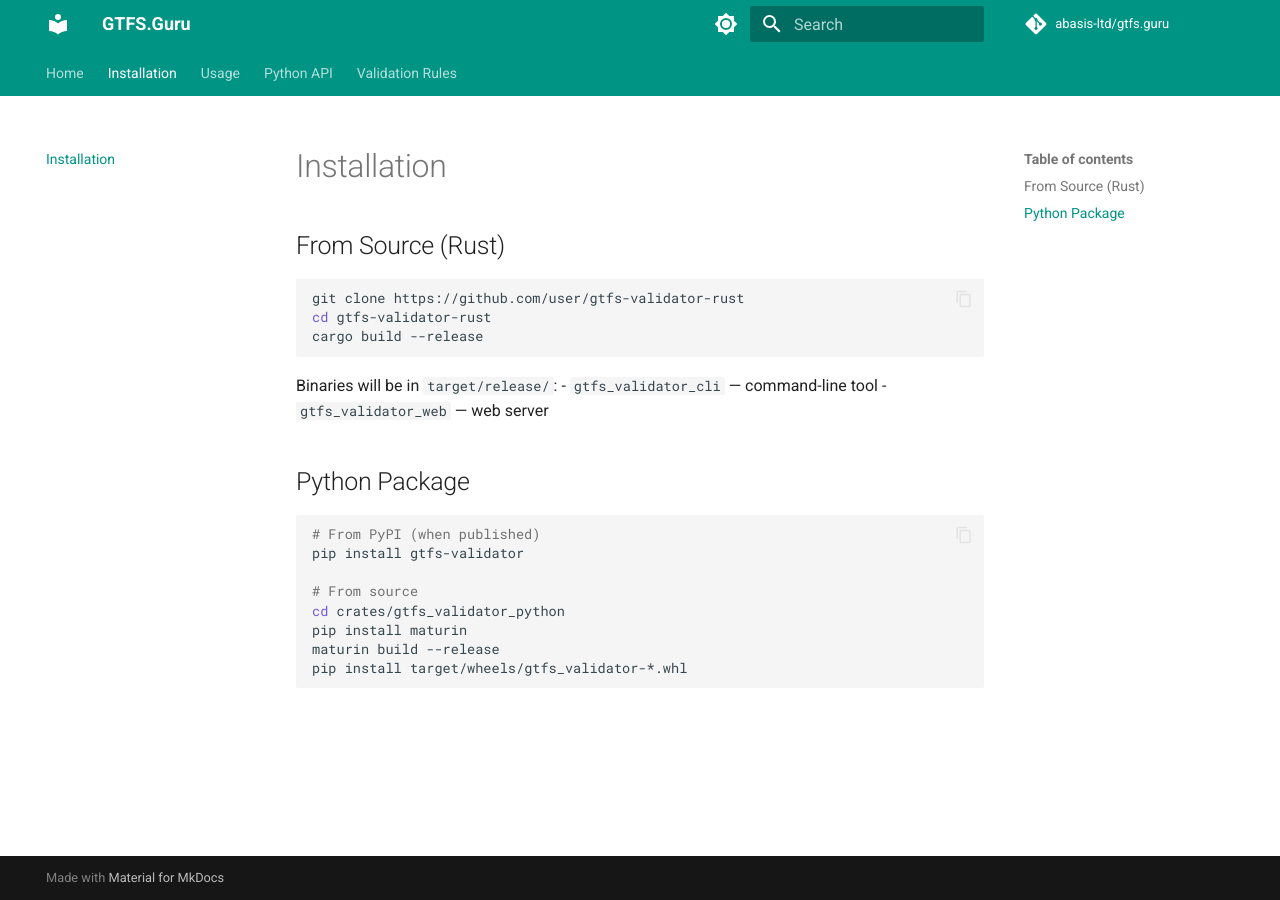
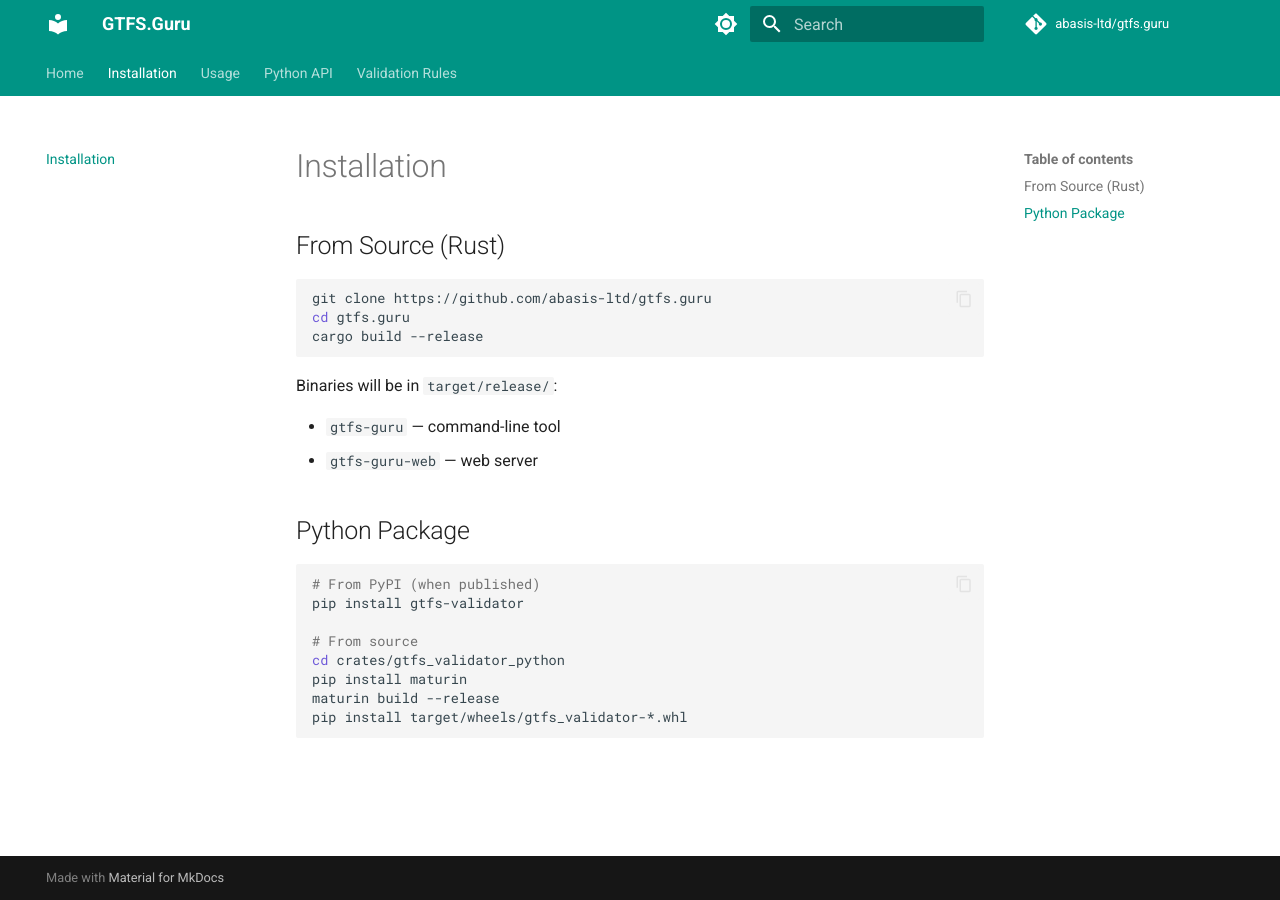
Before and after one commit to abasis-ltd/gtfs.guru, an MkDocs documentation site: the page built from docs/installation.md, in a window 1280 px wide. Built offline with MkDocs 1.6.1 and Material for MkDocs 9.7.7, drawn with Linux system fonts in a browser that asks for light colours; comment, search, counter and statistics services are not loaded.

Commit message:
gtfs.guru

````diff
--- a/docs/installation.md
+++ b/docs/installation.md
@@ -3,14 +3,15 @@
 ## From Source (Rust)
 
 ```bash
-git clone https://github.com/user/gtfs-validator-rust
-cd gtfs-validator-rust
+git clone https://github.com/abasis-ltd/gtfs.guru
+cd gtfs.guru
 cargo build --release
 ```
 
 Binaries will be in `target/release/`:
-- `gtfs_validator_cli` — command-line tool
-- `gtfs_validator_web` — web server
+
+- `gtfs-guru` — command-line tool
+- `gtfs-guru-web` — web server
 
 ## Python Package
 
````
Also changed, not shown: README.md (+11 -11 lines), docs/usage.md (+4 -3 lines), 4 other files.
